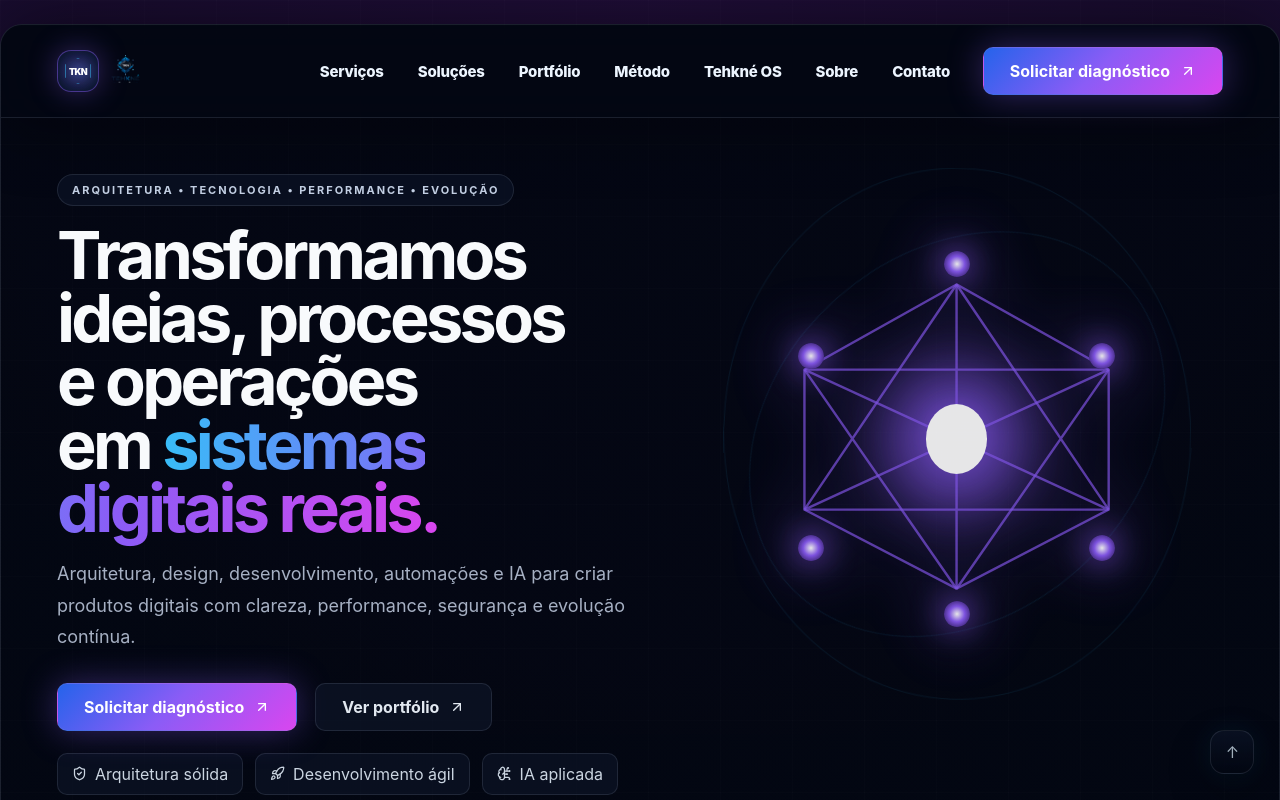
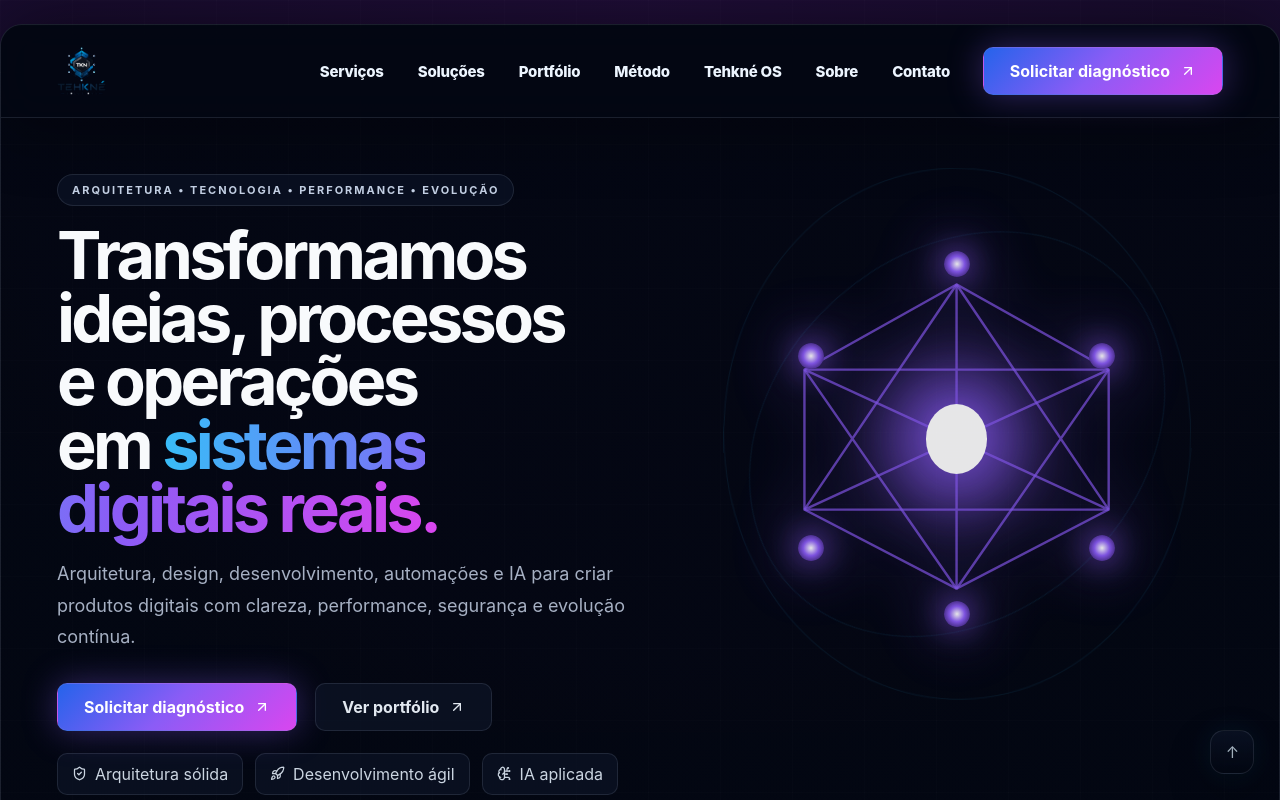
Before and after one commit to Tehkne-Solutions/tehkne-site, a Next.js app: page / in a window 1280 px wide. Shown: the top 800 px of the page. Built offline with nearby package versions, Linux system fonts and the light colour scheme.

Commit message:
fix: simplify brand logo structure in footer and header

```diff
--- a/app/components/SiteFooter.tsx
+++ b/app/components/SiteFooter.tsx
@@ -8,14 +8,11 @@ export default function SiteFooter() {
     <footer className="footer section-frame">
       <div className="footer-brand">
         <a className="brand" href="/" aria-label="Tehkné Solutions">
-            <span className="brand-symbol"><Sparkles size={18} /></span>
-            <span>
-              <img
-                src="/images/logo-tehkne-solutions-header.png"
-                alt="Tehkné Solutions"
-                style={{ height: 40 }}
-              />
-            </span>
+            <img
+              src="/images/logo-tehkne-solutions-header.png"
+              alt="Tehkné Solutions"
+              style={{ height: 56, display: 'block' }}
+            />
         </a>
         <p>Arquitetura, tecnologia e design para criar soluções digitais com clareza, performance e evolução contínua.</p>
       </div>
--- a/app/components/SiteHeader.tsx
+++ b/app/components/SiteHeader.tsx
@@ -14,14 +14,11 @@ export default function SiteHeader() {
   return (
     <header className="nav-shell nav-shell-premium">
       <a className="brand brand-official" href="/" aria-label="Tehkn\u00e9 Solutions">
-        <span className="brand-symbol"><Sparkles size={18} /></span>
-        <span className="brand-wordmark">
-          <img
-            src="/images/logo-tehkne-solutions-header.png"
-            alt="Tehkné Solutions"
-            style={{ height: 28 }}
-          />
-        </span>
+        <img
+          src="/images/logo-tehkne-solutions-header.png"
+          alt="Tehkné Solutions"
+          style={{ height: 48, display: 'block' }}
+        />
       </a>
       <nav className="main-nav" aria-label="Navega\u00e7\u00e3o principal">
         {navItems.map(([label, url]) => <a href={url} key={label}>{label}</a>)}
```
